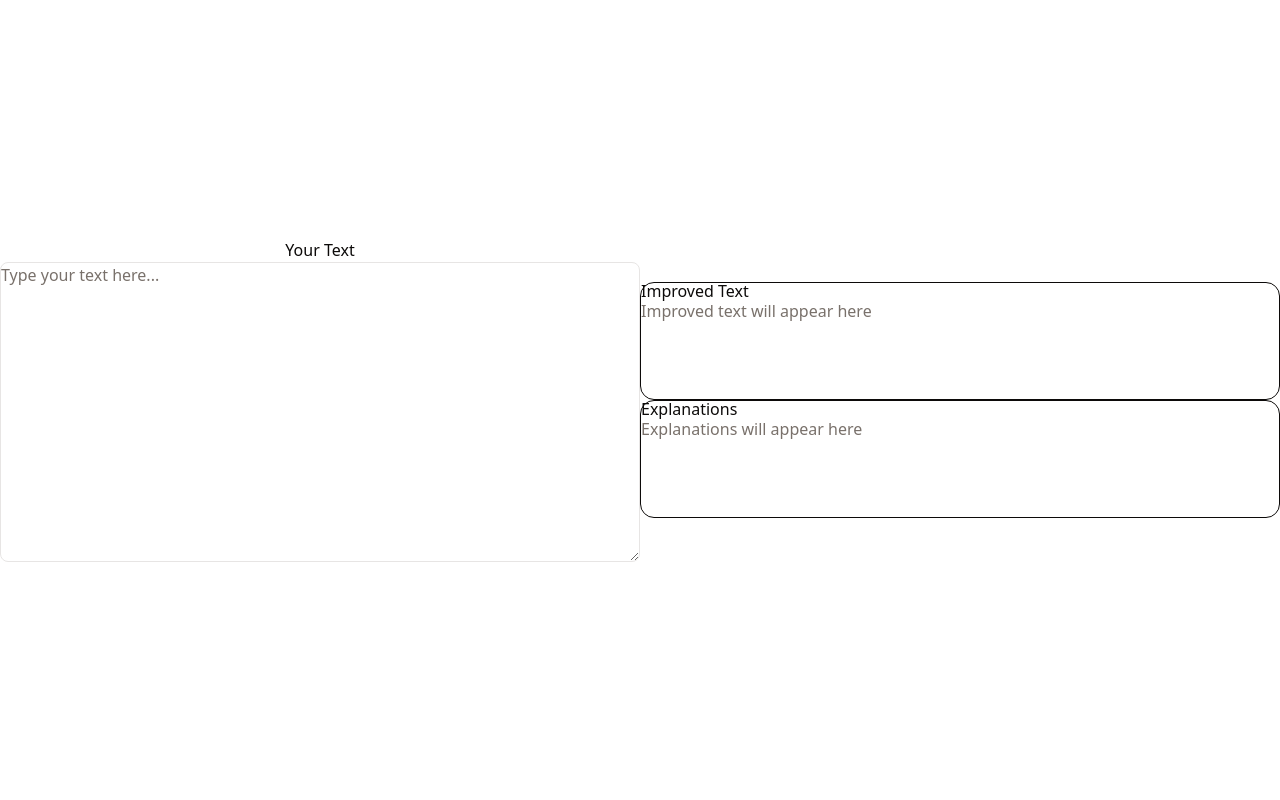
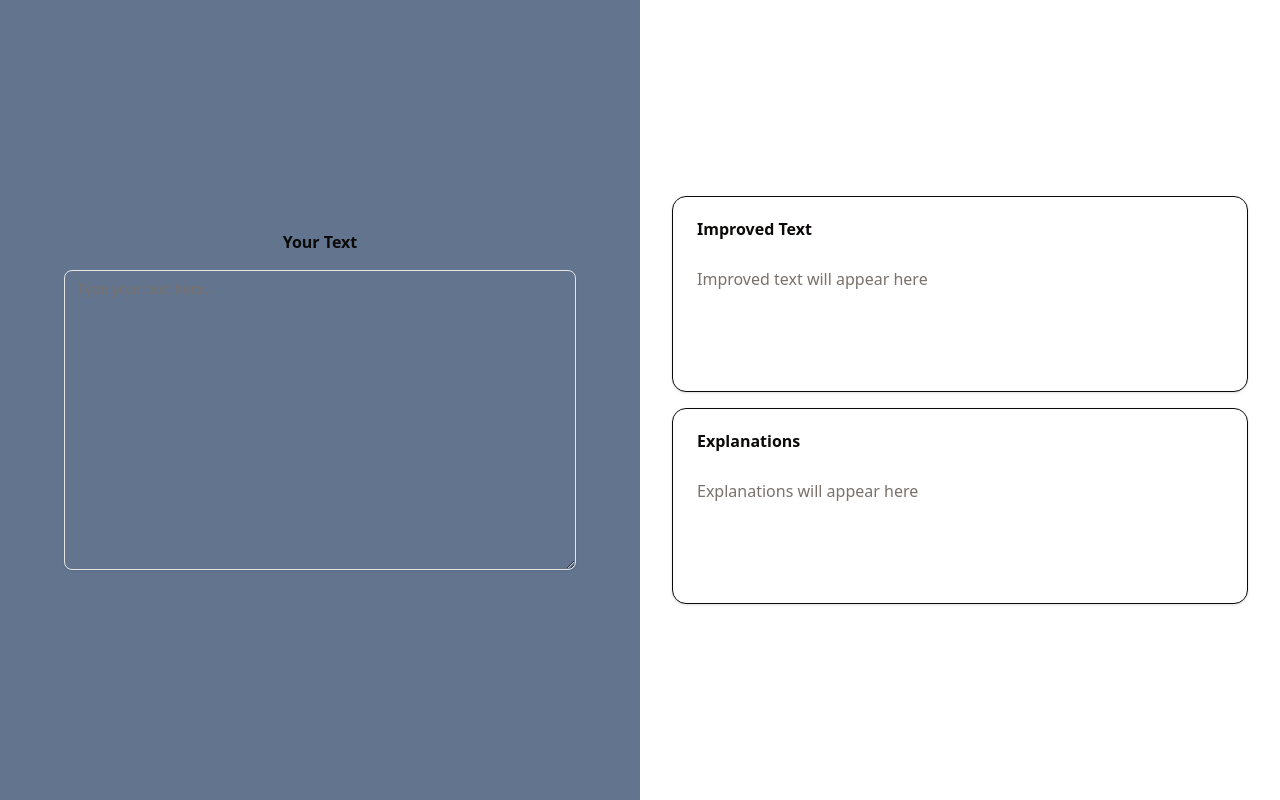
Before and after one commit to ericiannj/typotune, a React (Vite) app: page / in a window 1280 px wide. Built offline with nearby package versions, Linux system fonts and the light colour scheme.

Commit message:
fix(App): fix tailwind setup

```diff
--- a/package.json
+++ b/package.json
@@ -16,12 +16,12 @@
     "lodash.debounce": "^4.0.8",
     "lucide-react": "^0.523.0",
     "react": "^19.1.0",
-    "react-dom": "^19.1.0",
-    "tailwind-merge": "^3.3.1"
+    "react-dom": "^19.1.0"
   },
   "devDependencies": {
     "@eslint/js": "^9.29.0",
     "@tailwindcss/postcss": "^4.1.10",
+    "@tailwindcss/vite": "^4.1.11",
     "@types/lodash.debounce": "^4.0.9",
     "@types/node": "^24.0.4",
     "@types/react": "^19.1.8",
@@ -38,6 +38,7 @@
     "globals": "^16.2.0",
     "postcss": "^8.5.6",
     "prettier": "^3.6.0",
+    "tailwind-merge": "^3.3.1",
     "tailwindcss": "^4.1.10",
     "tw-animate-css": "^1.3.4",
     "typescript": "~5.8.3",
--- a/src/App.tsx
+++ b/src/App.tsx
@@ -43,11 +43,8 @@ export default function App() {
   };
 
   return (
-    <>
-      {/* tailwind-colors: bg-red-500 bg-blue-500 */}
     <div className="min-h-screen flex">
-        {/* Left column */}
-        <div className="w-1/2 h-screen flex items-center justify-center bg-red-500">
+      <div className="w-1/2 h-screen flex items-center justify-center bg-slate-500">
         <div className="w-full max-w-lg flex flex-col items-center justify-center">
           <label
             htmlFor="input"
@@ -65,8 +62,7 @@ export default function App() {
           />
         </div>
       </div>
-        {/* Right column */}
-        <div className="w-1/2 h-screen flex items-center justify-center bg-blue-500">
+      <div className="w-1/2 h-screen flex items-center justify-center p-8">
         <div className="w-full max-w-xl flex flex-col gap-4">
           <Card>
             <CardHeader>
@@ -107,6 +103,5 @@ export default function App() {
         </div>
       </div>
     </div>
-    </>
   );
 }
--- a/src/index.css
+++ b/src/index.css
@@ -1,9 +1,10 @@
 @import 'tailwindcss/preflight';
-@import 'tw-animate-css';
+
+@import 'tailwindcss/utilities';
+
+@import 'tailwindcss';
 
 @custom-variant dark (&:is(.dark *));
-
-@tailwind utilities;
 
 @theme inline {
   --radius-sm: calc(var(--radius) - 4px);
--- a/tailwind.config.cjs
+++ b/tailwind.config.cjs
@@ -1,8 +1,5 @@
 /** @type {import('tailwindcss').Config} */
 module.exports = {
   content: ['./index.html', './src/**/*.{js,ts,jsx,tsx}'],
-  theme: {
-    extend: {},
-  },
   plugins: [],
 };
--- a/vite.config.ts
+++ b/vite.config.ts
@@ -2,11 +2,12 @@ import { defineConfig } from 'vite';
 import react from '@vitejs/plugin-react';
 import * as path from 'path';
 import { fileURLToPath } from 'url';
+import tailwindcss from '@tailwindcss/vite';
 
 const __dirname = path.dirname(fileURLToPath(import.meta.url));
 
 export default defineConfig({
-  plugins: [react()],
+  plugins: [react(), tailwindcss()],
   resolve: {
     alias: {
       '@': path.resolve(__dirname, 'src'),
```
Also changed, not shown: 1 other file (tests, documents, lock files or other folders). Lines whose indentation alone changed are shown as unchanged.
